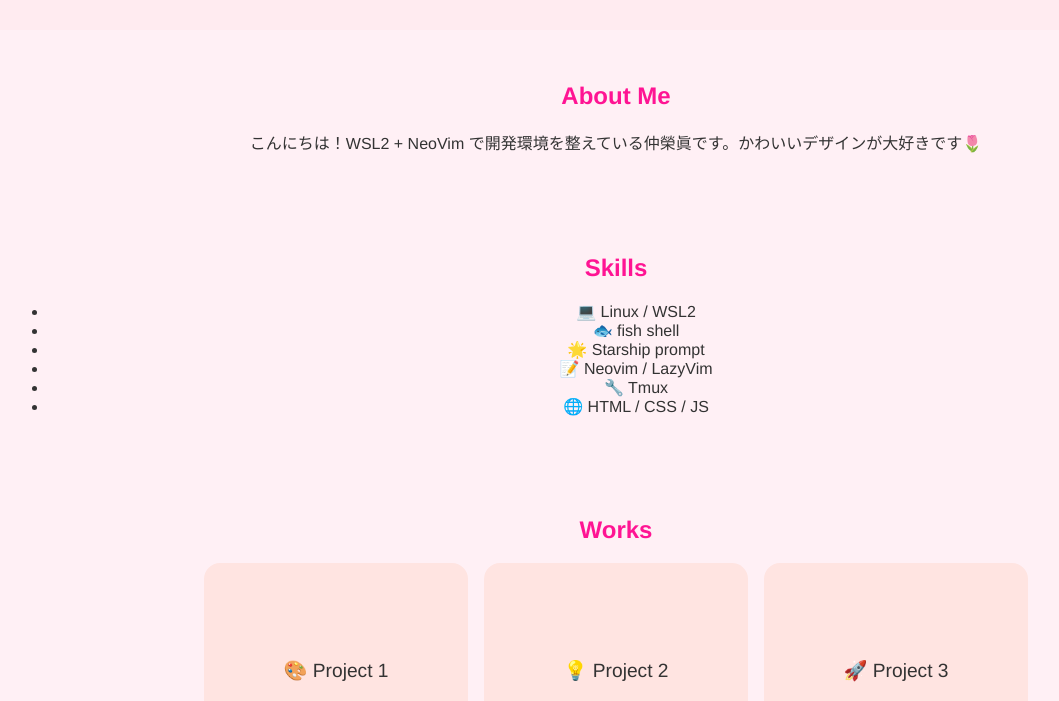
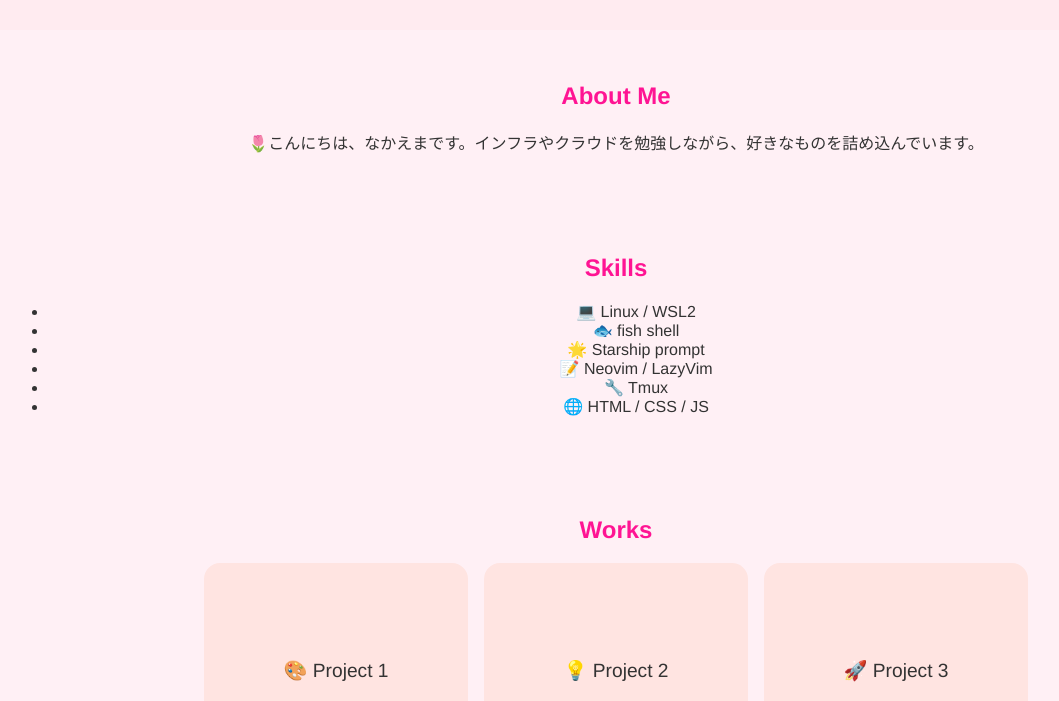
Before and after one commit to emachan92-dotcom/portfolio, a plain HTML site: page index.html in a window 1280 px wide. Shown: the part 99-800 px from the top of the page, without its empty margins (24-1083 px from the left). Drawn offline with Linux system fonts and the light colour scheme.

Commit message:
Update index.html

```diff
--- a/index.html
+++ b/index.html
@@ -20,7 +20,7 @@
 
   <section id="about">
     <h2>About Me</h2>
-    <p>こんにちは！WSL2 + NeoVim で開発環境を整えている仲榮眞です。かわいいデザインが大好きです🌷</p>
+    <p>🌷こんにちは、なかえまです。インフラやクラウドを勉強しながら、好きなものを詰め込んでいます。</p>
   </section>
 
   <section id="skills">
```
